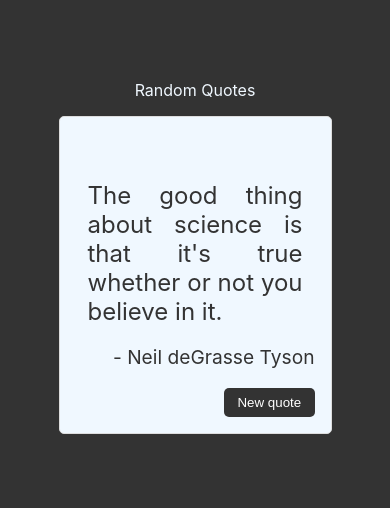
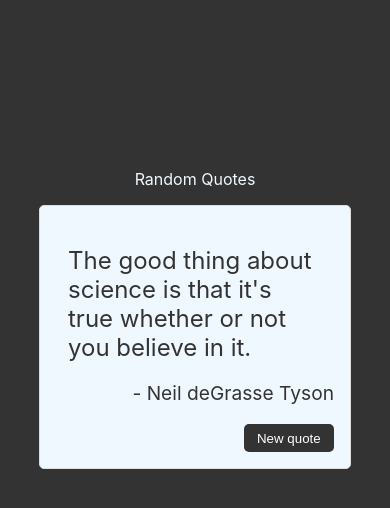
Before and after one commit to turkaytunc/random-quote-machine, a React (Create React App) app: page / in a window 390 px wide. Shown: the top 508 px of the page. Built offline with nearby package versions, Linux system fonts and the light colour scheme.

Commit message:
update mobile layout, change percent to view-width

```diff
--- a/src/App.css
+++ b/src/App.css
@@ -1,5 +1,5 @@
 .App {
   text-align: center;
   color: aliceblue;
-  padding-top: 5em;
+  padding-top: 20vh;
 }
--- a/src/components/quote-box.scss
+++ b/src/components/quote-box.scss
@@ -4,8 +4,8 @@
   align-items: center;
   justify-content: center;
   background-color: aliceblue;
-  width: 30%;
-  margin-left: 35%;
+  width: 50vw;
+  margin-left: 25vw;
   padding: 1em 2em 5em 2em;
   margin-top: 2em;
   border-radius: 5px;
@@ -15,8 +15,8 @@
 #text {
   font-size: 2em;
   color: #333;
-  padding: 2em 0.5em 0em 0.5em;
-  text-align: justify;
+  padding: 1em 0.5em 0em 0.5em;
+  text-align: left;
 }
 
 #author {
@@ -39,8 +39,8 @@
 @media screen and (max-width: 520px) {
   #quote-box {
     background-color: aliceblue;
-    width: 70%;
-    margin-left: 15%;
+    width: 80vw;
+    margin-left: 10vw;
     padding: 1em;
     margin-top: 1em;
   }
@@ -48,7 +48,6 @@
   #text {
     font-size: 1.5em;
     color: #333;
-    padding: 2em 0.5em 0em 0.5em;
-    text-align: justify;
+    padding: 1em 0.5em 0em 0.5em;
   }
 }
```
